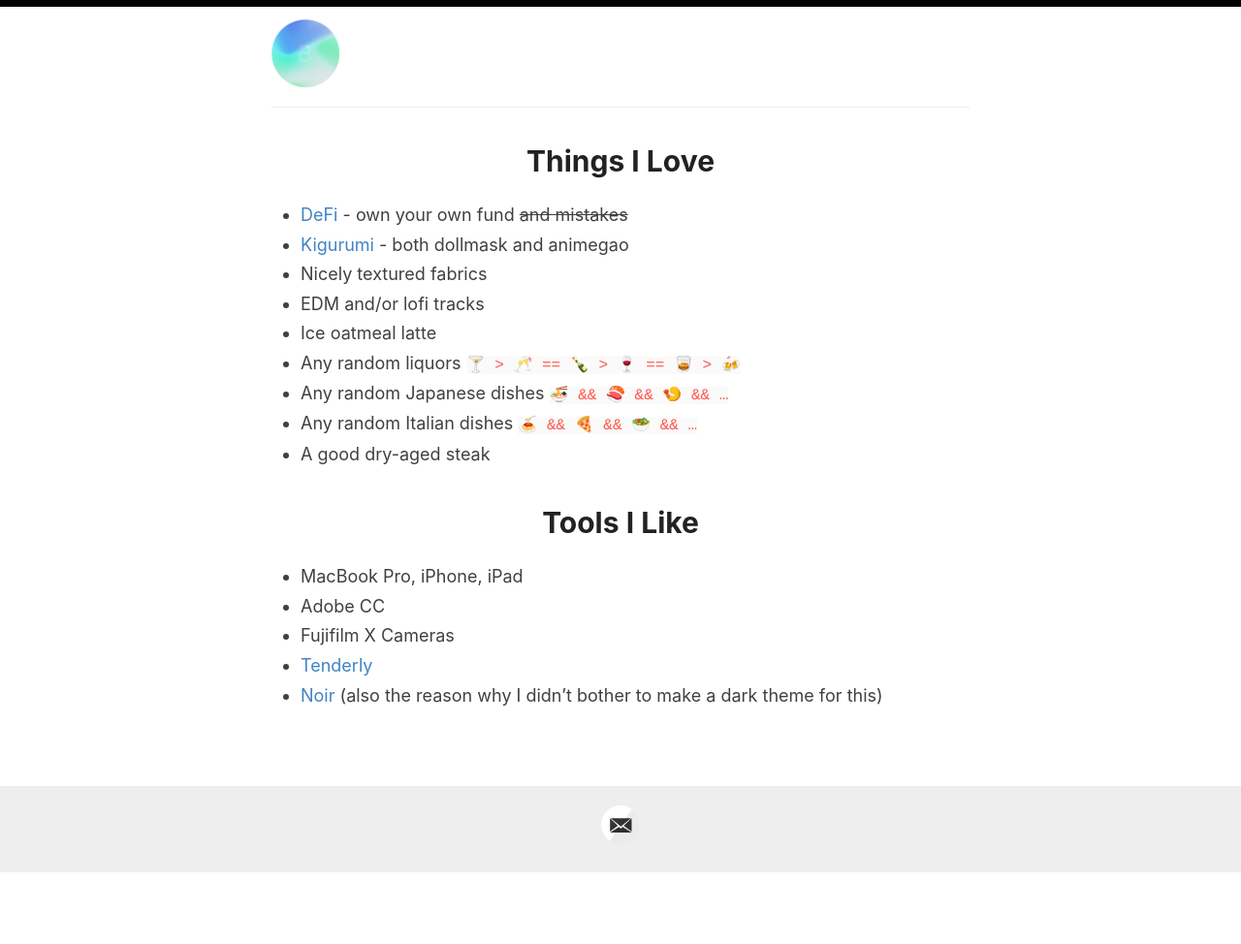
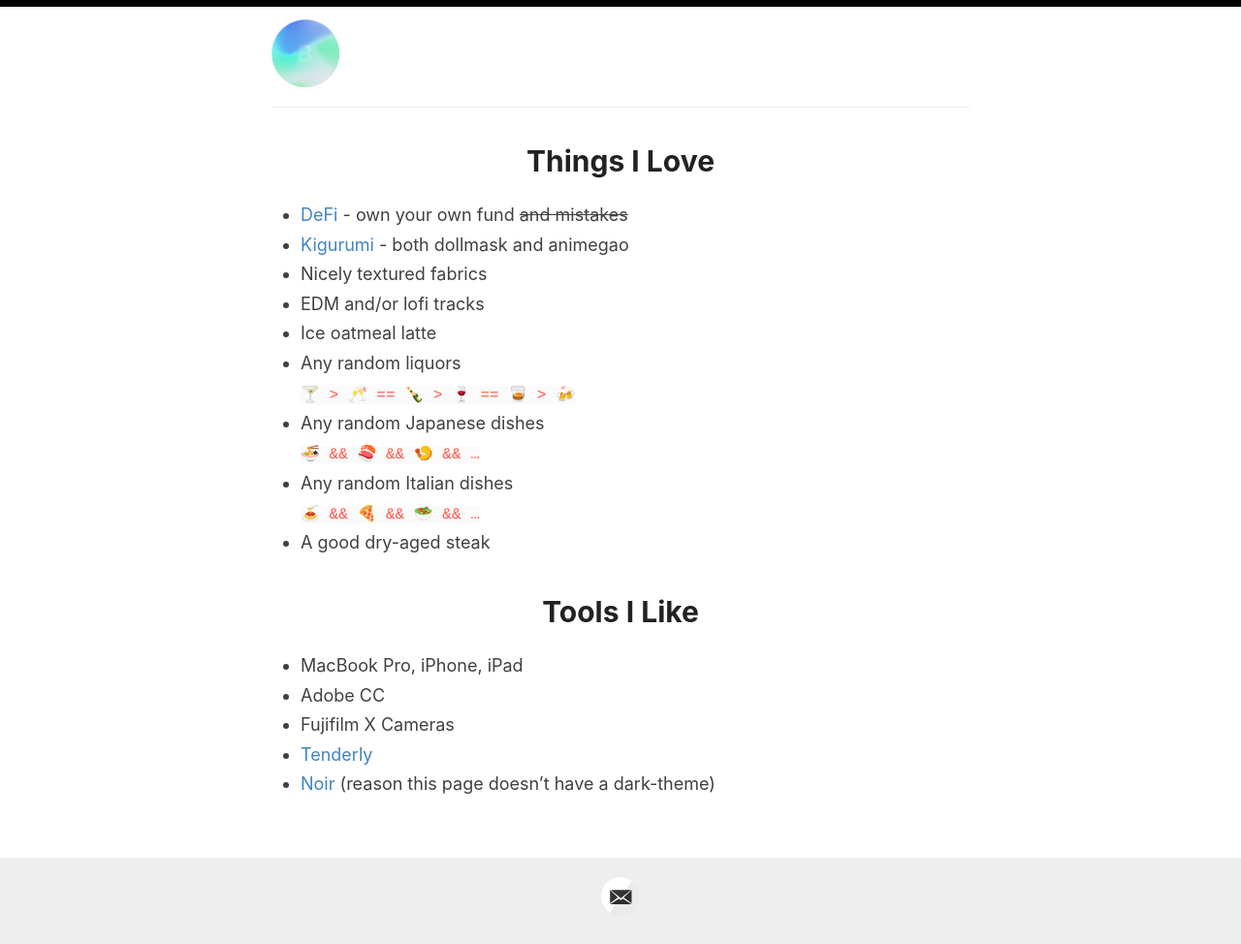
Before and after one commit to 98827ddb7e5a2c2e261912a23d9251d6/98827ddb7e5a2c2e261912a23d9251d6.github.io, a Jekyll site: the page built from index.md, in a window 1280 px wide. Shown: the whole page at 97% size. Built offline with Jekyll 4.4.1, drawn with Linux system fonts in a browser that asks for light colours; our own code applies the rules of GitHub Pages for plain Markdown files; before the commit the page ends 901 px from its top, so only the background shows below that; some of the changed lines change nothing that is shown.

Commit message:
update home

```diff
--- a/index.md
+++ b/index.md
@@ -6,12 +6,15 @@
 
 - [DeFi](https://en.wikipedia.org/wiki/Decentralized_finance){:target="_blank" rel="noopener"} - own your own fund ~~and mistakes~~
 - [Kigurumi](https://en.wikipedia.org/wiki/Animegao_kigurumi){:target="_blank" rel="noopener"} - both dollmask and animegao
-- Nicely textured fabrics<hidden class="hidden-text"> on nicely shaped bodies, e.g. zentai, tights, knee-socks</hidden>
+- Nicely textured fabrics<span class="hidden-text"> on nicely shaped bodies, e.g. zentai, tights, knee-socks</span>
 - EDM and/or lofi tracks
 - Ice oatmeal latte
-- Any random liquors `🍸 > 🥂 == 🍾 > 🍷 == 🥃 > 🍻`
-- Any random Japanese dishes `🍜 && 🍣 && 🍤 && …`
-- Any random Italian dishes `🍝 && 🍕 && 🥗 && …`
+- Any random liquors \
+`🍸 > 🥂 == 🍾 > 🍷 == 🥃 > 🍻`
+- Any random Japanese dishes \
+`🍜 && 🍣 && 🍤 && …`
+- Any random Italian dishes \
+`🍝 && 🍕 && 🥗 && …`
 - A good dry-aged steak
 
 # Tools I Like
@@ -20,4 +23,4 @@
 - Adobe CC
 - Fujifilm X Cameras
 - [Tenderly](https://tenderly.co){:target="_blank" rel="noopener"}
-- [Noir](https://getnoir.app){:target="_blank" rel="noopener"} (also the reason why I didn't bother to make a dark theme for this)
+- [Noir](https://getnoir.app){:target="_blank" rel="noopener"} (reason this page doesn't have a dark-theme)
```
